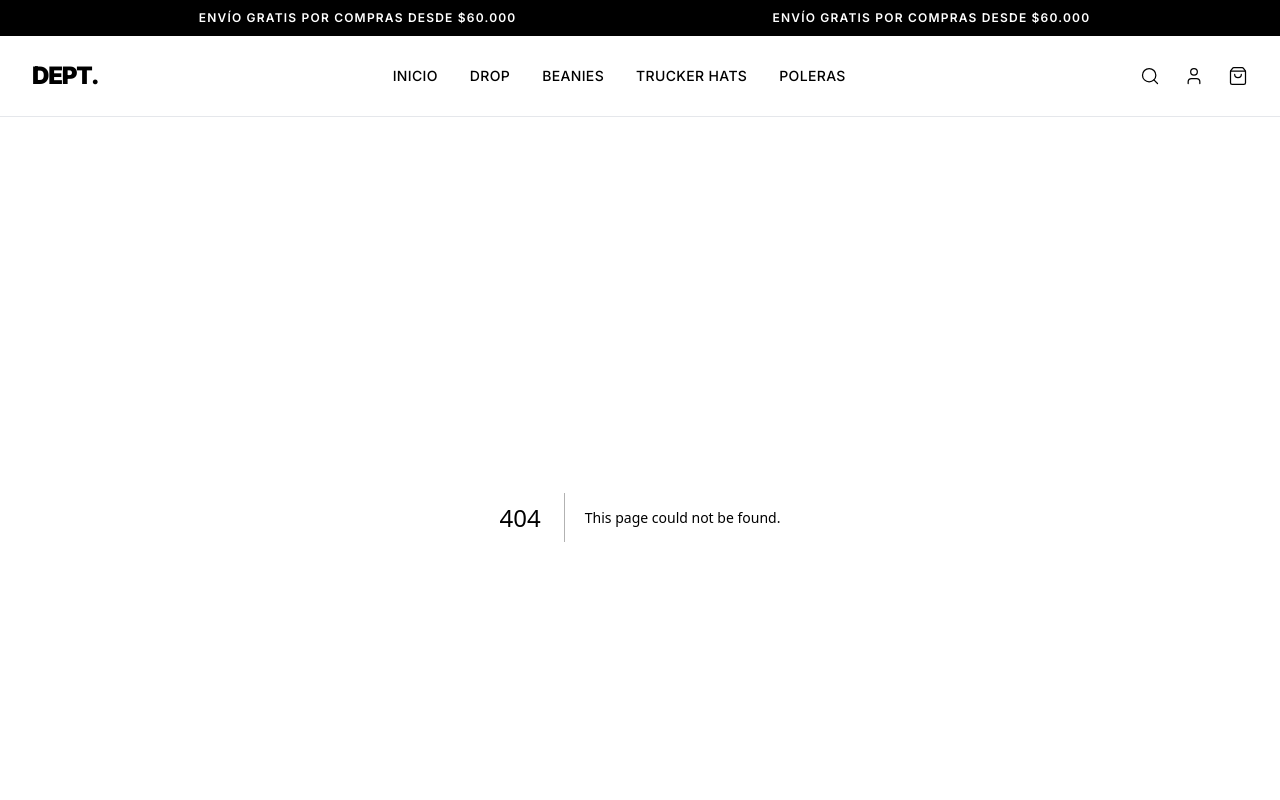
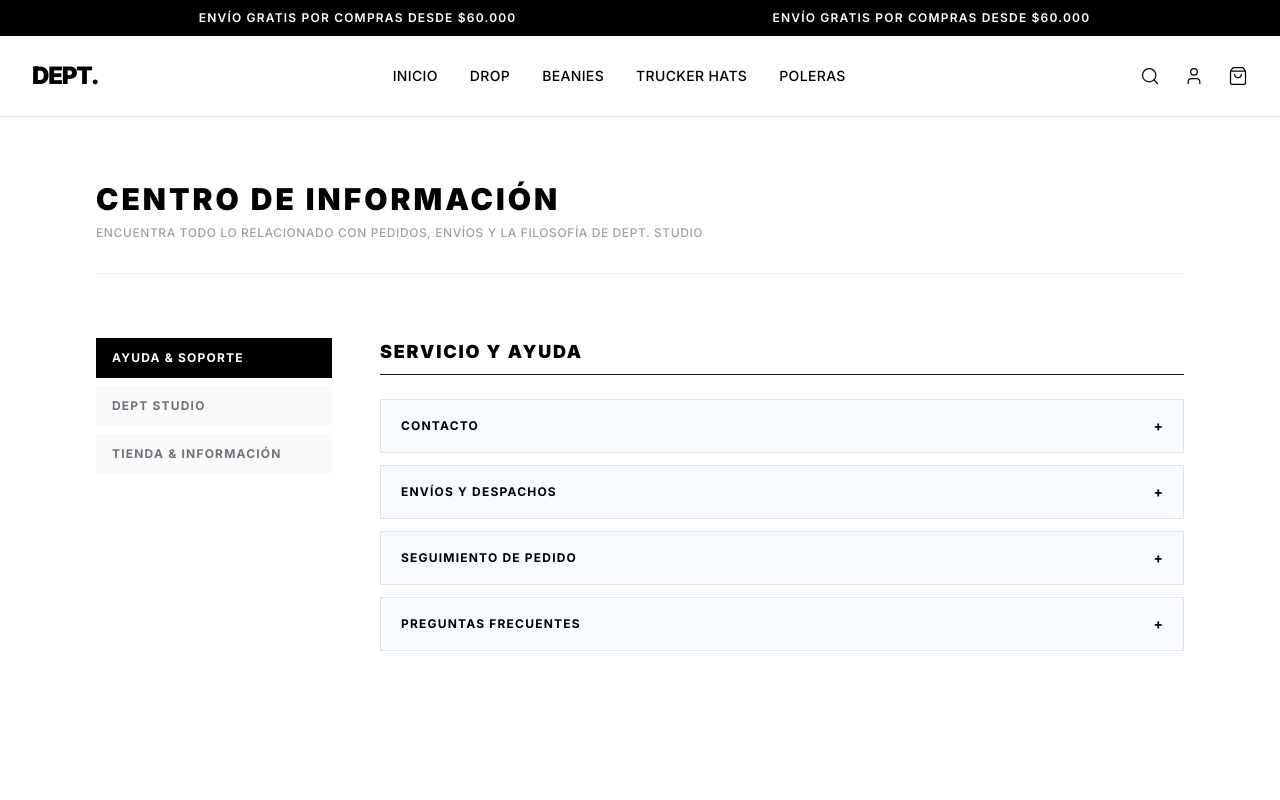
Before and after one commit to LeaGaj04/DEPT.-Store, a Next.js app: page /ayuda in a window 1280 px wide. Before the commit this address had no page. Shown: the top 800 px of the page. Built offline with nearby package versions, Linux system fonts and the light colour scheme.

Commit message:
crear centro de ayuda y conectar enlaces del footer

```diff
--- /dev/null
+++ b/src/app/ayuda/page.js
@@ -0,0 +1,172 @@
+"use client";
+import { useState } from "react";
+
+export default function AyudaPage() {
+  // Pestaña activa por defecto
+  const [activeTab, setActiveTab] = useState("ayuda");
+  // Para controlar qué pregunta del acordeón está abierta
+  const [openFaq, setOpenFaq] = useState(null);
+
+  const toggleFaq = (index) => {
+    setOpenFaq(openFaq === index ? null : index);
+  };
+
+  // Contenido organizado exactamente como tu footer
+  const secciones = {
+    ayuda: {
+      titulo: "Servicio y Ayuda",
+      items: [
+        {
+          q: "Contacto",
+          a: "Puedes comunicarte con nuestro equipo de soporte enviando un correo directamente a dept.contact@gmail.com o a través de nuestro canal oficial de Instagram. Respondemos de lunes a viernes entre las 09:00 y las 18:00 hrs."
+        },
+        {
+          q: "Envíos y Despachos",
+          a: "Realizamos envíos a todo Chile continental. Los tiempos de despacho varían entre 2 a 5 días hábiles para la Región Metropolitana, y de 4 a 9 días hábiles para regiones extremas. Recibirás un correo cuando tu orden sea entregada al courier."
+        },
+        {
+          q: "Seguimiento de Pedido",
+          a: "Una vez que tu pedido sea procesado y enviado, adjuntaremos el número de seguimiento de la empresa de transporte a tu perfil en DEPT. STUDIO. También puedes rastrearlo directamente con tu código de compra en la sección de tracking de nuestra web."
+        },
+        {
+          q: "Preguntas Frecuentes",
+          a: "¿Puedo modificar mi dirección después de comprar? Sí, siempre y cuando el producto no haya salido de nuestra bodega. Escríbenos de inmediato a soporte con tu número de orden (#) para realizar el ajuste en la etiqueta."
+        }
+      ]
+    },
+    studio: {
+      titulo: "Dept Studio",
+      items: [
+        {
+          q: "Sobre Nosotros",
+          a: "DEPT. STUDIO es un proyecto y laboratorio experimental de streetwear enfocado en el diseño minimalista, siluetas contemporáneas y alta calidad textil. Cada pieza está pensada para integrarse de forma atemporal en tu uso diario."
+        },
+        {
+          q: "Campañas",
+          a: "Nuestras campañas conceptuales exploran la cultura urbana, la música y la arquitectura moderna. Cada lanzamiento (Drop) viene acompañado de una propuesta visual única que define la identidad de la temporada."
+        },
+        {
+          q: "Novedades",
+          a: "Trabajamos bajo el formato de drops limitados para evitar la sobreproducción. Te recomendamos suscribirte a nuestro Newsletter en el footer para obtener acceso anticipado exclusivo e información sobre restocks."
+        }
+      ]
+    },
+    tienda: {
+      titulo: "Información de Tienda",
+      items: [
+        {
+          q: "Dónde Encontrarnos",
+          a: "Actualmente operamos de forma 100% online a través de nuestro e-commerce oficial, despachando desde nuestro centro de distribución en Santiago, Chile. Próximamente anunciaremos nuestros primeros puntos de venta físicos y Pop-up stores."
+        },
+        {
+          q: "Guía de Tallas",
+          a: "Nuestros cortes son generalmente Oversized (calce holgado). Te sugerimos revisar las medidas exactas en centímetros detalladas en cada producto antes de comprar. Si prefieres un calce regular o al cuerpo, te recomendamos pedir una talla menos de la habitual."
+        },
+        {
+          q: "Métodos de Pago",
+          a: "Aceptamos todo tipo de tarjetas de débito y crédito bancarias a través de nuestra pasarela de pago segura (Webpay/MercadoPago). También admitimos transferencias electrónicas directas verificadas."
+        }
+      ]
+    }
+  };
+
+  return (
+    <div className="min-h-screen bg-white text-black pt-16 pb-24">
+      <div className="max-w-6xl mx-auto px-4 sm:px-6 lg:px-8">
+
+        {/* ENCABEZADO MINIMALISTA */}
+        <div className="mb-16 border-b border-zinc-100 pb-8">
+          <h1 className="text-3xl font-black uppercase tracking-widest text-black">
+            Centro de Información
+          </h1>
+          <p className="text-xs uppercase tracking-wider text-zinc-400 mt-2 font-medium">
+            Encuentra todo lo relacionado con pedidos, envíos y la filosofía de DEPT. STUDIO
+          </p>
+        </div>
+
+        {/* CONTENEDOR PRINCIPAL: Grid de 2 columnas en pantallas grandes */}
+        <div className="grid grid-cols-1 md:grid-cols-4 gap-12 items-start">
+
+          {/* MENÚ DE PESTAÑAS (IZQUIERDA) */}
+          <div className="md:col-span-1 flex flex-row md:flex-col gap-2 overflow-x-auto pb-4 md:pb-0 border-b md:border-b-0 border-zinc-100">
+            <button
+              onClick={() => { setActiveTab("ayuda"); setOpenFaq(null); }}
+              className={`text-xs uppercase font-bold tracking-widest px-4 py-3 text-left whitespace-nowrap transition-colors ${
+                activeTab === "ayuda"
+                  ? "bg-black text-white"
+                  : "bg-zinc-50 text-zinc-500 hover:bg-zinc-100"
+              }`}
+            >
+              AYUDA & SOPORTE
+            </button>
+            <button
+              onClick={() => { setActiveTab("studio"); setOpenFaq(null); }}
+              className={`text-xs uppercase font-bold tracking-widest px-4 py-3 text-left whitespace-nowrap transition-colors ${
+                activeTab === "studio"
+                  ? "bg-black text-white"
+                  : "bg-zinc-50 text-zinc-500 hover:bg-zinc-100"
+              }`}
+            >
+              DEPT STUDIO
+            </button>
+            <button
+              onClick={() => { setActiveTab("tienda"); setOpenFaq(null); }}
+              className={`text-xs uppercase font-bold tracking-widest px-4 py-3 text-left whitespace-nowrap transition-colors ${
+                activeTab === "tienda"
+                  ? "bg-black text-white"
+                  : "bg-zinc-50 text-zinc-500 hover:bg-zinc-100"
+              }`}
+            >
+              TIENDA & INFORMACIÓN
+            </button>
+          </div>
+
+          {/* CONTENIDO DESPLEGABLE (DERECHA) */}
+          <div className="md:col-span-3 space-y-4">
+            <h2 className="text-lg font-black uppercase tracking-widest text-black mb-6 border-b border-zinc-900 pb-2">
+              {secciones[activeTab].titulo}
+            </h2>
+
+            <div className="space-y-3">
+              {secciones[activeTab].items.map((item, idx) => {
+                const isOpen = openFaq === idx;
+                return (
+                  <div
+                    key={idx}
+                    className="border border-zinc-200 bg-white rounded-none transition-all"
+                  >
+                    {/* Botón de la Pregunta */}
+                    <button
+                      onClick={() => toggleFaq(idx)}
+                      className="w-full flex justify-between items-center px-5 py-4 text-left focus:outline-none bg-[#e8f0fe]/30 hover:bg-[#e8f0fe]/60 transition-colors"
+                    >
+                      <span className="text-xs font-bold uppercase tracking-widest text-black">
+                        {item.q}
+                      </span>
+                      <span className="text-sm font-bold text-black ml-4">
+                        {isOpen ? "—" : "+"}
+                      </span>
+                    </button>
+
+                    {/* Respuesta Desplegable */}
+                    <div
+                      className={`overflow-hidden transition-all duration-300 ${
+                        isOpen ? "max-h-60 border-t border-zinc-100" : "max-h-0"
+                      }`}
+                    >
+                      <div className="p-5 text-sm text-zinc-600 leading-relaxed font-medium">
+                        {item.a}
+                      </div>
+                    </div>
+                  </div>
+                );
+              })}
+            </div>
+          </div>
+
+        </div>
+
+      </div>
+    </div>
+  );
+}
--- a/src/components/Footer.jsx
+++ b/src/components/Footer.jsx
@@ -4,7 +4,6 @@ import { ArrowRight } from "lucide-react";
 export default function Footer() {
   // Array con las 8 URLs de Pinterest (puedes cambiarlas por las tuyas luego)
   const images = [
-
     "https://i.pinimg.com/1200x/53/a7/64/53a764d81d448ccfc3f0c4cf4b826341.jpg", // 1
     "https://i.pinimg.com/1200x/fa/ba/9f/faba9f487ee5c0d90450658a75d9671a.jpg", // 2
     "https://i.pinimg.com/736x/83/6c/47/836c475e53aff4fbfba7be929651624b.jpg", // 3
@@ -13,8 +12,6 @@ export default function Footer() {
     "https://i.pinimg.com/736x/62/c7/b3/62c7b3987f950bb7e614522577f400af.jpg", // 6
     "https://i.pinimg.com/736x/d1/3b/5e/d13b5e177573869ac09e1efbc0eef11e.jpg", // 7
     "https://i.pinimg.com/1200x/5a/d8/04/5ad804019bff3382356371293ea1a713.jpg" // 8
-
-
   ];
 
   return (
@@ -83,31 +80,31 @@ export default function Footer() {
               </form>
             </div>
 
-            {/* Lado Derecho: Enlaces */}
+            {/* Lado Derecho: Enlaces conectados a /ayuda */}
             <div className="grid grid-cols-2 md:grid-cols-3 gap-8">
               {/* Columna 1 */}
               <div className="flex flex-col space-y-3">
                 <h4 className="font-black capitalize mb-2">ayuda</h4>
-                <Link href="#" className="text-zinc-600 text-sm hover:text-black">contacto</Link>
-                <Link href="#" className="text-zinc-600 text-sm hover:text-black">envíos</Link>
-                <Link href="#" className="text-zinc-600 text-sm hover:text-black">seguimiento de pedido</Link>
-                <Link href="#" className="text-zinc-600 text-sm hover:text-black">preguntas frecuentes</Link>
+                <Link href="/ayuda" className="text-zinc-600 text-sm hover:text-black">contacto</Link>
+                <Link href="/ayuda" className="text-zinc-600 text-sm hover:text-black">envíos</Link>
+                <Link href="/ayuda" className="text-zinc-600 text-sm hover:text-black">seguimiento de pedido</Link>
+                <Link href="/ayuda" className="text-zinc-600 text-sm hover:text-black">preguntas frecuentes</Link>
               </div>
 
               {/* Columna 2 */}
               <div className="flex flex-col space-y-3">
                 <h4 className="font-black capitalize mb-2">dept studio</h4>
-                <Link href="#" className="text-zinc-600 text-sm hover:text-black">sobre nosotros</Link>
-                <Link href="#" className="text-zinc-600 text-sm hover:text-black">campañas</Link>
-                <Link href="#" className="text-zinc-600 text-sm hover:text-black">novedades</Link>
+                <Link href="/ayuda" className="text-zinc-600 text-sm hover:text-black">sobre nosotros</Link>
+                <Link href="/ayuda" className="text-zinc-600 text-sm hover:text-black">campañas</Link>
+                <Link href="/ayuda" className="text-zinc-600 text-sm hover:text-black">novedades</Link>
               </div>
 
               {/* Columna 3 */}
               <div className="flex flex-col space-y-3">
                 <h4 className="font-black capitalize mb-2">tienda</h4>
-                <Link href="#" className="text-zinc-600 text-sm hover:text-black">dónde encontrarnos</Link>
-                <Link href="#" className="text-zinc-600 text-sm hover:text-black">guía de tallas</Link>
-                <Link href="#" className="text-zinc-600 text-sm hover:text-black">métodos de pago</Link>
+                <Link href="/ayuda" className="text-zinc-600 text-sm hover:text-black">dónde encontrarnos</Link>
+                <Link href="/ayuda" className="text-zinc-600 text-sm hover:text-black">guía de tallas</Link>
+                <Link href="/ayuda" className="text-zinc-600 text-sm hover:text-black">métodos de pago</Link>
               </div>
             </div>
 
@@ -115,14 +112,16 @@ export default function Footer() {
 
           {/* Iconos Sociales Bottom Right */}
           <div className="flex justify-end mt-12 space-x-4 items-center">
-            <Link href="#" className="text-zinc-400 hover:text-black transition-colors">
+            {/* Reemplaza la URL de Instagram de DEPT. aquí si tienes una */}
+            <Link href="https://instagram.com" target="_blank" rel="noopener noreferrer" className="text-zinc-400 hover:text-black transition-colors">
               <svg xmlns="http://www.w3.org/2000/svg" width="24" height="24" viewBox="0 0 24 24" fill="none" stroke="currentColor" strokeWidth="2" strokeLinecap="round" strokeLinejoin="round">
                 <rect width="20" height="20" x="2" y="2" rx="5" ry="5"/>
                 <path d="M16 11.37A4 4 0 1 1 12.63 8 4 4 0 0 1 16 11.37z"/>
                 <line x1="17.5" x2="17.51" y1="6.5" y2="6.5"/>
               </svg>
             </Link>
-            <Link href="#" className="text-zinc-400 hover:text-black transition-colors font-bold text-lg">
+            {/* Reemplaza la URL de TikTok de DEPT. aquí si tienes una */}
+            <Link href="https://tiktok.com" target="_blank" rel="noopener noreferrer" className="text-zinc-400 hover:text-black transition-colors font-bold text-lg">
               TikTok
             </Link>
           </div>
```
